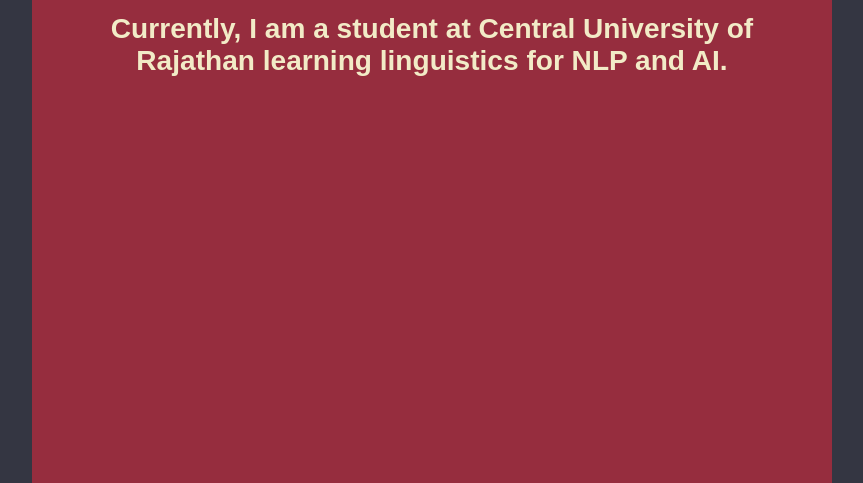
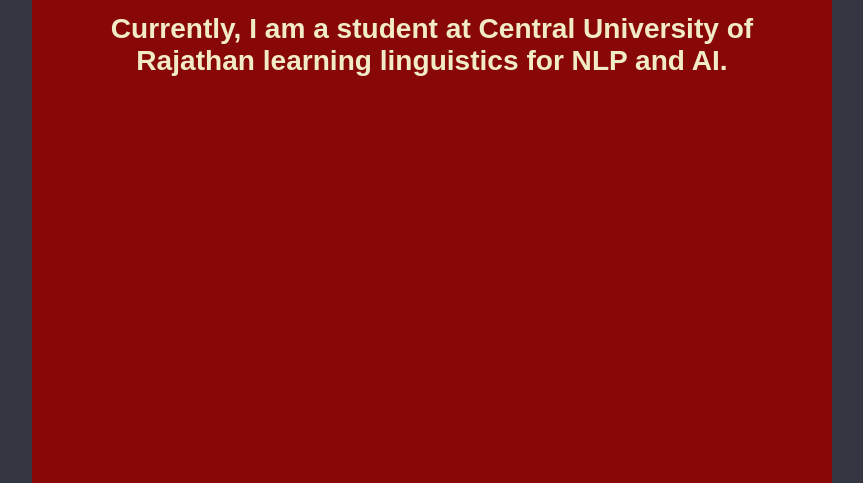
Before and after one commit to keshavbasanwal/keshavbasanwal.github.io, a plain HTML site: page index.html in a window 1280 px wide. Shown: the part 317-800 px from the top of the page, without its empty margins (208-1071 px from the left). Drawn offline with Linux system fonts and the light colour scheme; a web font is replaced by a local one.

Commit message:
changed main color to another shade of red

```diff
--- a/base.css
+++ b/base.css
@@ -3,7 +3,7 @@
   --blue: #348899;
   --gray: #979c9c;
   --white: #f2ebc7;
-  --red: #962d3e;
+  --red: #880808;
   --fontsize: 1.5rem;
   --name: "Baloo 2", cursive;
   --serif1: "Cinzel", serif;
```
